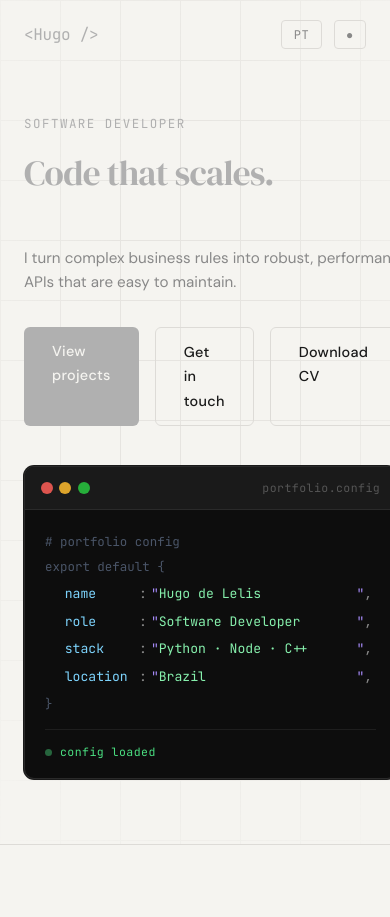
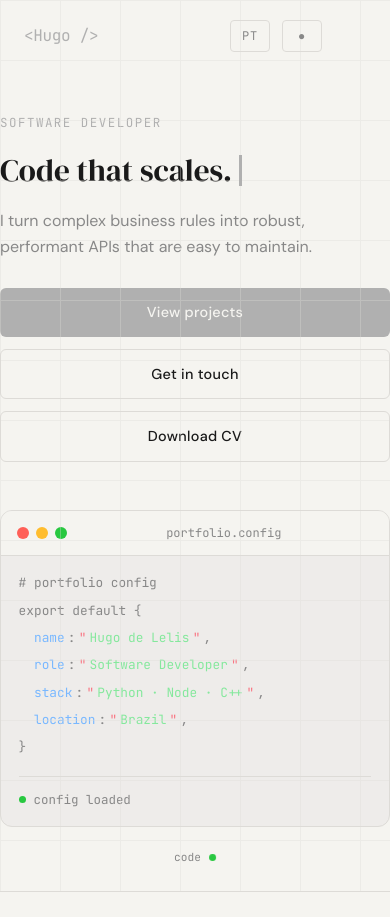
Before and after one commit to Hugolelis/Portfolio, a React (Vite) app: page / in a window 390 px wide. Shown: the top 917 px of the page. Built offline with nearby package versions, Linux system fonts and the light colour scheme.

Commit message:
(added): responsividade

```diff
--- a/src/components/Hero.module.css
+++ b/src/components/Hero.module.css
@@ -1,39 +1,37 @@
+/* ─── Hero ─────────────────────────────────────────────── */
 .hero {
-  min-height: 100vh;
+  min-height: 100svh;
   display: flex;
   flex-direction: column;
   justify-content: center;
-  padding: 8rem 3rem 5rem;
   position: relative;
-  overflow: hidden;
+  padding: 8rem 0 5rem;
 }
 
 .gridBg {
   position: absolute;
   inset: 0;
   background-image:
-    linear-gradient(var(--grid-color) 1px, transparent 1px),
-    linear-gradient(90deg, var(--grid-color) 1px, transparent 1px);
+    linear-gradient(var(--border) 1px, transparent 1px),
+    linear-gradient(90deg, var(--border) 1px, transparent 1px);
   background-size: 60px 60px;
-  mask-image: radial-gradient(ellipse 80% 80% at 50% 40%, black 30%, transparent 100%);
-  opacity: 0.6;
+  opacity: 0.35;
+  pointer-events: none;
 }
 
+/* ─── Layout dois colunas ───────────────────────────────── */
 .layout {
-  position: relative;
   display: grid;
   grid-template-columns: 1fr 1fr;
   gap: 4rem;
-  max-width: 1100px;
-  margin: 0 auto;
-  width: 100%;
   align-items: center;
 }
 
+/* ─── Coluna esquerda ───────────────────────────────────── */
 .leftCol {
   display: flex;
   flex-direction: column;
-  gap: 0;
+  gap: 1.25rem;
 }
 
 .label {
@@ -42,248 +40,206 @@
   color: var(--accent);
   letter-spacing: 0.12em;
   text-transform: uppercase;
-  margin-bottom: 1.25rem;
-  animation: fadeUp 0.6s ease both;
 }
 
 .title {
   font-family: var(--font-display);
-  font-size: clamp(2.2rem, 4.5vw, 3.6rem);
+  font-size: clamp(2rem, 5vw, 3.5rem);
   font-weight: 400;
   line-height: 1.1;
-  letter-spacing: -0.02em;
-  color: var(--text);
-  margin-bottom: 1.25rem;
-  animation: fadeUp 0.6s 0.1s ease both;
-  min-height: 4.5rem;
+  display: flex;
+  align-items: center;
+  gap: 0.15em;
+  flex-wrap: wrap;
 }
 
-.accent { color: var(--accent); }
+.accent { color: var(--text); }
 
 .cursor {
   display: inline-block;
   width: 3px;
   height: 1em;
   background: var(--accent);
-  margin-left: 3px;
-  vertical-align: text-bottom;
   animation: blink 1s step-end infinite;
+  vertical-align: middle;
+  margin-left: 2px;
+  flex-shrink: 0;
+}
+
+@keyframes blink {
+  0%, 100% { opacity: 1; }
+  50% { opacity: 0; }
 }
 
 .sub {
-  font-size: 0.95rem;
   color: var(--muted);
+  font-size: 1rem;
+  line-height: 1.65;
   max-width: 420px;
-  margin-bottom: 2rem;
-  animation: fadeUp 0.6s 0.2s ease both;
-  line-height: 1.6;
-  min-height: 3rem;
-  transition: all 0.4s ease;
 }
 
 .cta {
   display: flex;
-  gap: 1rem;
-  animation: fadeUp 0.6s 0.3s ease both;
+  flex-wrap: wrap;
+  gap: 0.75rem;
+  margin-top: 0.5rem;
 }
 
-/* ── Terminal ── */
+/* ─── Terminal ──────────────────────────────────────────── */
 .terminal {
-  background: #0d0d0d;
-  border: 1px solid #2a2a2a;
-  border-radius: 10px;
+  background: var(--surface);
+  border: 1px solid var(--border);
+  border-radius: 12px;
   overflow: hidden;
-  animation: fadeUp 0.6s 0.2s ease both;
   font-family: var(--font-mono);
-  box-shadow: 0 0 0 1px #1a1a1a;
+  font-size: 0.88rem;
 }
 
 .termBar {
-  background: #1a1a1a;
-  padding: 0.7rem 1rem;
   display: flex;
   align-items: center;
-  gap: 0.4rem;
-  border-bottom: 1px solid #2a2a2a;
+  gap: 0.45rem;
+  padding: 0.75rem 1rem;
+  border-bottom: 1px solid var(--border);
+  background: var(--bg);
 }
 
 .termDot {
   width: 12px;
   height: 12px;
   border-radius: 50%;
-  opacity: 0.85;
+  flex-shrink: 0;
 }
 
 .termTitle {
+  font-size: 0.75rem;
+  color: var(--muted);
   margin-left: auto;
-  font-size: 0.72rem;
-  color: #555;
-  letter-spacing: 0.04em;
+  margin-right: auto;
 }
 
 .termBody {
-  padding: 1.25rem 1.25rem 1rem;
+  padding: 1.25rem 1.5rem;
   display: flex;
   flex-direction: column;
-  gap: 0.1rem;
+  gap: 0.35rem;
 }
 
-.termComment {
-  font-size: 0.78rem;
-  color: #4a5568;
-  line-height: 1.9;
-  user-select: none;
-}
+.termComment { color: var(--muted); }
 
 .termLine {
   display: flex;
-  align-items: center;
-  gap: 0;
-  font-size: 0.82rem;
-  line-height: 2;
-  cursor: pointer;
-  border-radius: 4px;
-  padding: 0 0.25rem;
-  transition: background 0.15s, opacity 0.35s ease, transform 0.35s ease;
+  gap: 0.25em;
   opacity: 0;
-  transform: translateX(-8px);
+  transform: translateY(6px);
+  transition: opacity 0.35s ease, transform 0.35s ease;
 }
 
 .termLineVisible {
   opacity: 1;
-  transform: translateX(0);
+  transform: none;
 }
 
-.termLine:hover { background: rgba(255,255,255,0.04); }
-
-.termKey   { color: #7dd3fc; min-width: 90px; }
-.termColon { color: #888; margin: 0 4px 0 0; }
-.termQuote { color: #a78bfa; }
-.termValue { color: #86efac; flex: 1; }
-.termComma { color: #888; }
-
-.termEdit {
-  font-size: 0.65rem;
-  color: #444;
-  margin-left: 0.5rem;
-  opacity: 0;
-  transition: opacity 0.2s;
-}
-.termLine:hover .termEdit { opacity: 1; color: #888; }
-
-.termInput {
-  background: transparent;
-  border: none;
-  outline: none;
-  color: #fbbf24;
-  font-family: var(--font-mono);
-  font-size: 0.82rem;
-  flex: 1;
-  caret-color: #e8ff47;
-  min-width: 60px;
-}
+.termKey   { color: #79b8ff; }
+.termColon { color: var(--muted); }
+.termQuote { color: #f97583; }
+.termValue { color: #85e89d; }
+.termComma { color: var(--muted); }
 
 .termFooter {
   margin-top: 0.75rem;
   padding-top: 0.75rem;
-  border-top: 1px solid #1e1e1e;
-  display: flex;
-  align-items: center;
-}
-
-.termHint {
-  font-size: 0.72rem;
-  color: #555;
-  letter-spacing: 0.04em;
+  border-top: 1px solid var(--border);
 }
 
 .termSuccess {
   display: flex;
   align-items: center;
   gap: 0.5rem;
-  font-size: 0.72rem;
-  color: #4ade80;
-  letter-spacing: 0.04em;
+  font-size: 0.78rem;
+  color: var(--muted);
 }
 
 .termSuccessDot {
   width: 7px;
   height: 7px;
   border-radius: 50%;
-  background: #4ade80;
-  animation: pulse 1.5s ease infinite;
+  background: #28c840;
+  flex-shrink: 0;
 }
 
-.termRun {
-  display: flex;
-  align-items: center;
-  gap: 0.5rem;
-  background: rgba(232,255,71,0.08);
-  border: 1px solid rgba(232,255,71,0.25);
-  color: #e8ff47;
-  font-family: var(--font-mono);
-  font-size: 0.75rem;
-  padding: 0.35rem 0.85rem;
-  border-radius: 5px;
-  cursor: pointer;
-  letter-spacing: 0.05em;
-  transition: background 0.2s, border-color 0.2s;
-}
-.termRun:hover {
-  background: rgba(232,255,71,0.15);
-  border-color: rgba(232,255,71,0.5);
-}
-
-.termRunIcon {
-  font-size: 0.6rem;
-}
-
-/* ── Badge ── */
+/* ─── Badge disponível ──────────────────────────────────── */
 .badge {
   position: absolute;
-  bottom: 3rem;
-  right: 3rem;
+  bottom: 2.5rem;
+  left: 50%;
+  transform: translateX(-50%);
   display: flex;
   align-items: center;
   gap: 0.5rem;
   font-family: var(--font-mono);
   font-size: 0.75rem;
   color: var(--muted);
-  border: 1px solid var(--border);
-  padding: 0.5rem 1rem;
-  border-radius: 999px;
+  white-space: nowrap;
 }
 
 .dot {
-  width: 8px; height: 8px;
+  width: 7px;
+  height: 7px;
   border-radius: 50%;
-  background: #4ade80;
-  animation: pulse 2s ease infinite;
-}
-
-/* ── Animations ── */
-@keyframes fadeUp {
-  from { opacity: 0; transform: translateY(20px); }
-  to   { opacity: 1; transform: translateY(0); }
-}
-
-@keyframes blink {
-  0%, 100% { opacity: 1; }
-  50%       { opacity: 0; }
+  background: #28c840;
+  animation: pulse 2s ease-in-out infinite;
+  flex-shrink: 0;
 }
 
 @keyframes pulse {
-  0%, 100% { opacity: 1; }
-  50%       { opacity: 0.4; }
+  0%, 100% { opacity: 1; transform: scale(1); }
+  50%       { opacity: 0.6; transform: scale(0.85); }
 }
 
-/* ── Responsive ── */
+/* ─── Tablet (≤ 900px) ──────────────────────────────────── */
 @media (max-width: 900px) {
-  .layout { grid-template-columns: 1fr; gap: 2.5rem; }
-  .terminal { max-width: 100%; }
+  .layout {
+    grid-template-columns: 1fr;
+    gap: 3rem;
+  }
+
+  .terminal {
+    max-width: 480px;
+  }
+
+  .sub { max-width: 100%; }
 }
 
-@media (max-width: 700px) {
-  .hero { padding: 7rem 1.5rem 4rem; }
-  .badge { display: none; }
+/* ─── Mobile (≤ 600px) ──────────────────────────────────── */
+@media (max-width: 600px) {
+  .hero {
+    padding: 7rem 0 4rem;
+    min-height: 100svh;
+  }
+
+  .title {
+    font-size: clamp(1.75rem, 8vw, 2.5rem);
+  }
+
+  .terminal {
+    font-size: 0.8rem;
+  }
+
+  .termBody {
+    padding: 1rem 1.1rem;
+  }
+
+  .cta {
+    flex-direction: column;
+  }
+
+  .cta a {
+    text-align: center;
+  }
+
+  .badge {
+    bottom: 1.5rem;
+    font-size: 0.7rem;
+  }
 }
--- a/src/components/Nav.module.css
+++ b/src/components/Nav.module.css
@@ -1,7 +1,8 @@
+/* ─── Nav ───────────────────────────────────────────────── */
 .nav {
   position: fixed;
   top: 0; left: 0; right: 0;
-  z-index: 100;
+  z-index: 200;
   display: flex;
   align-items: center;
   justify-content: space-between;
@@ -20,8 +21,10 @@
   font-size: 1rem;
   color: var(--accent);
   letter-spacing: -0.02em;
+  z-index: 201;
 }
 
+/* ─── Links desktop ─────────────────────────────────────── */
 .links {
   list-style: none;
   display: flex;
@@ -38,10 +41,12 @@
 
 .links a:hover { color: var(--text); }
 
+/* ─── Controles ─────────────────────────────────────────── */
 .controls {
   display: flex;
   align-items: center;
   gap: 0.75rem;
+  z-index: 201;
 }
 
 .toggle {
@@ -55,6 +60,9 @@
   cursor: pointer;
   transition: color 0.2s, border-color 0.2s;
   letter-spacing: 0.06em;
+  line-height: 1;
+  min-height: 2rem;
+  min-width: 2.5rem;
 }
 
 .toggle:hover {
@@ -62,7 +70,78 @@
   border-color: var(--accent);
 }
 
-@media (max-width: 700px) {
+/* ─── Hamburguer ────────────────────────────────────────── */
+.hamburger {
+  display: none;
+  flex-direction: column;
+  justify-content: center;
+  gap: 5px;
+  background: none;
+  border: none;
+  cursor: pointer;
+  padding: 0.25rem;
+  width: 2rem;
+  height: 2rem;
+  z-index: 201;
+}
+
+.hamburger span {
+  display: block;
+  height: 2px;
+  background: var(--text);
+  border-radius: 2px;
+  transition: transform 0.3s, opacity 0.3s, width 0.3s;
+  transform-origin: center;
+}
+
+/* X animado quando aberto */
+.hamburger.open span:nth-child(1) {
+  transform: translateY(7px) rotate(45deg);
+}
+.hamburger.open span:nth-child(2) {
+  opacity: 0;
+  transform: scaleX(0);
+}
+.hamburger.open span:nth-child(3) {
+  transform: translateY(-7px) rotate(-45deg);
+}
+
+/* ─── Mobile drawer ─────────────────────────────────────── */
+@media (max-width: 768px) {
   .nav { padding: 1.25rem 1.5rem; }
-  .links { display: none; }
+
+  .hamburger { display: flex; }
+
+  .links {
+    position: fixed;
+    top: 0; left: 0; right: 0; bottom: 0;
+    flex-direction: column;
+    align-items: center;
+    justify-content: center;
+    gap: 2.5rem;
+    background: var(--bg);
+    opacity: 0;
+    pointer-events: none;
+    transition: opacity 0.3s;
+    z-index: 200;
+  }
+
+  .links.open {
+    opacity: 1;
+    pointer-events: all;
+  }
+
+  .links a {
+    font-size: 1.4rem;
+    color: var(--text);
+    letter-spacing: 0.06em;
+  }
+
+  .links a:hover { color: var(--accent); }
 }
+
+/* ─── Tablet intermediário ──────────────────────────────── */
+@media (max-width: 900px) and (min-width: 769px) {
+  .nav { padding: 1.25rem 2rem; }
+  .links { gap: 1.75rem; }
+}
--- a/src/components/Nav.tsx
+++ b/src/components/Nav.tsx
@@ -1,3 +1,4 @@
+import { useState, useEffect } from 'react'
 import { useApp } from '../context/AppContext'
 import { useScrollY } from '../hooks/useScrollY'
 import styles from './Nav.module.css'
@@ -5,17 +6,35 @@ import styles from './Nav.module.css'
 export function Nav() {
   const { t, theme, toggleTheme, lang, toggleLang } = useApp()
   const scrollY = useScrollY()
+  const [menuOpen, setMenuOpen] = useState(false)
+
+  // Fecha menu ao redimensionar para desktop
+  useEffect(() => {
+    const handleResize = () => {
+      if (window.innerWidth > 768) setMenuOpen(false)
+    }
+    window.addEventListener('resize', handleResize)
+    return () => window.removeEventListener('resize', handleResize)
+  }, [])
+
+  // Bloqueia scroll do body quando menu aberto
+  useEffect(() => {
+    document.body.style.overflow = menuOpen ? 'hidden' : ''
+    return () => { document.body.style.overflow = '' }
+  }, [menuOpen])
+
+  const closeMenu = () => setMenuOpen(false)
 
   return (
     <nav className={`${styles.nav} ${scrollY > 40 ? styles.scrolled : ''}`}>
       <span className={styles.logo}>{'<Hugo />'}</span>
 
-      <ul className={styles.links}>
-        <li><a href="#sobre">{t.nav.about}</a></li>
-        <li><a href="#trajetoria">{t.nav.timeline}</a></li>
-        <li><a href="#certificados">{t.nav.certificates}</a></li>
-        <li><a href="#projetos">{t.nav.projects}</a></li>
-        <li><a href="#contato">{t.nav.contact}</a></li>
+      <ul className={`${styles.links} ${menuOpen ? styles.open : ''}`}>
+        <li><a href="#sobre"       onClick={closeMenu}>{t.nav.about}</a></li>
+        <li><a href="#trajetoria"  onClick={closeMenu}>{t.nav.timeline}</a></li>
+        <li><a href="#certificados" onClick={closeMenu}>{t.nav.certificates}</a></li>
+        <li><a href="#projetos"    onClick={closeMenu}>{t.nav.projects}</a></li>
+        <li><a href="#contato"     onClick={closeMenu}>{t.nav.contact}</a></li>
       </ul>
 
       <div className={styles.controls}>
@@ -35,6 +54,17 @@ export function Nav() {
         >
           {theme === 'dark' ? '○' : '●'}
         </button>
+
+        <button
+          className={`${styles.hamburger} ${menuOpen ? styles.open : ''}`}
+          onClick={() => setMenuOpen(prev => !prev)}
+          aria-label={menuOpen ? 'Fechar menu' : 'Abrir menu'}
+          aria-expanded={menuOpen}
+        >
+          <span />
+          <span />
+          <span />
+        </button>
       </div>
     </nav>
   )
--- a/src/components/Projects.module.css
+++ b/src/components/Projects.module.css
@@ -7,3 +7,7 @@
   display: flex;
   flex-direction: column;
 }
+
+@media (max-width: 600px) {
+  .projects { padding: 5rem 0; }
+}
```
Also changed, not shown: src/components/About.module.css (+13 -2 lines), src/components/Certificates.module.css (+32 -13 lines), src/components/Contact.module.css (+11 -0 lines), src/components/Footer.module.css (+7 -0 lines), src/components/ProjectCard.module.css (+21 -1 lines), src/components/Timeline.module.css (+28 -8 lines), src/components/Timeline.tsx (deleted, +0 -30 lines).
